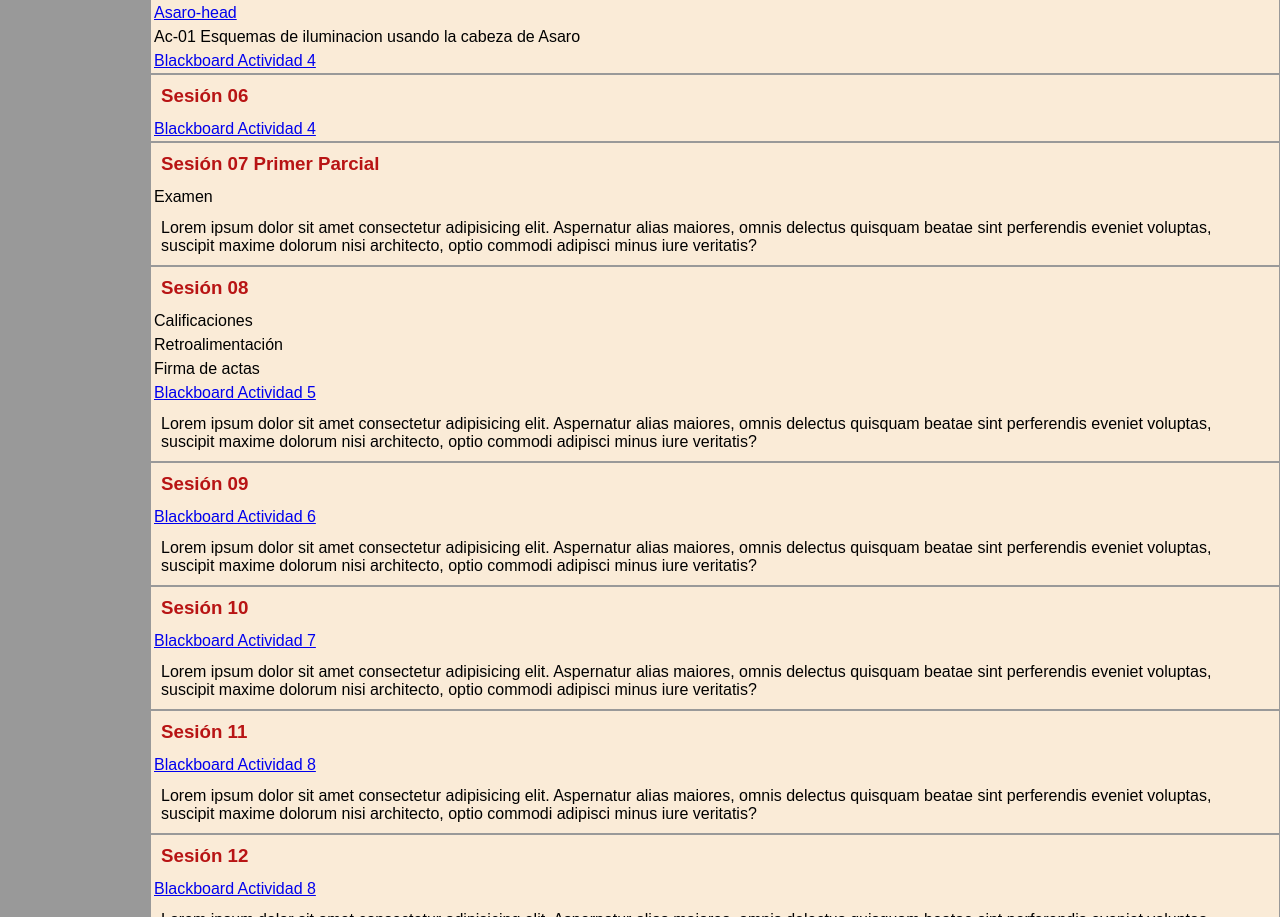
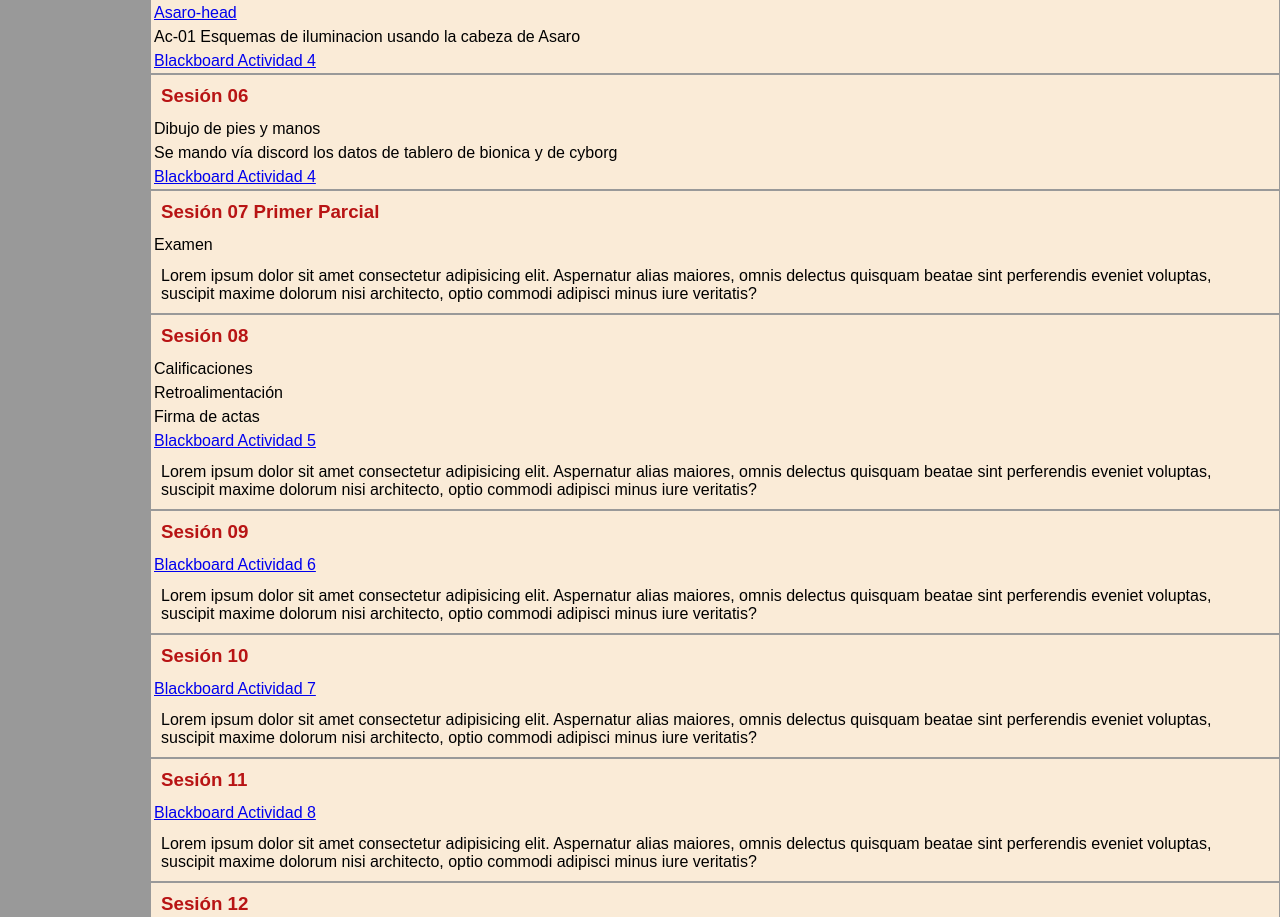
Before and after one commit to beztao01/antropometria, a plain HTML site: page index.html in a window 1280 px wide. Shown: the part 930-1847 px from the top of the page. Drawn offline with Linux system fonts and the light colour scheme.

Commit message:
sesion 06

```diff
--- a/index.html
+++ b/index.html
@@ -96,6 +96,8 @@
                 <section>
                     <h3>Sesión 06</h3>
                     <ul>
+                        <li>Dibujo de pies y manos</li>
+                        <li>Se mando vía discord los datos de tablero de bionica y de cyborg</li>
                         <li><a href="https://uvmonline.blackboard.com/webapps/login/">Blackboard Actividad 4</a></li>
                     </ul>
                 </section>
```
